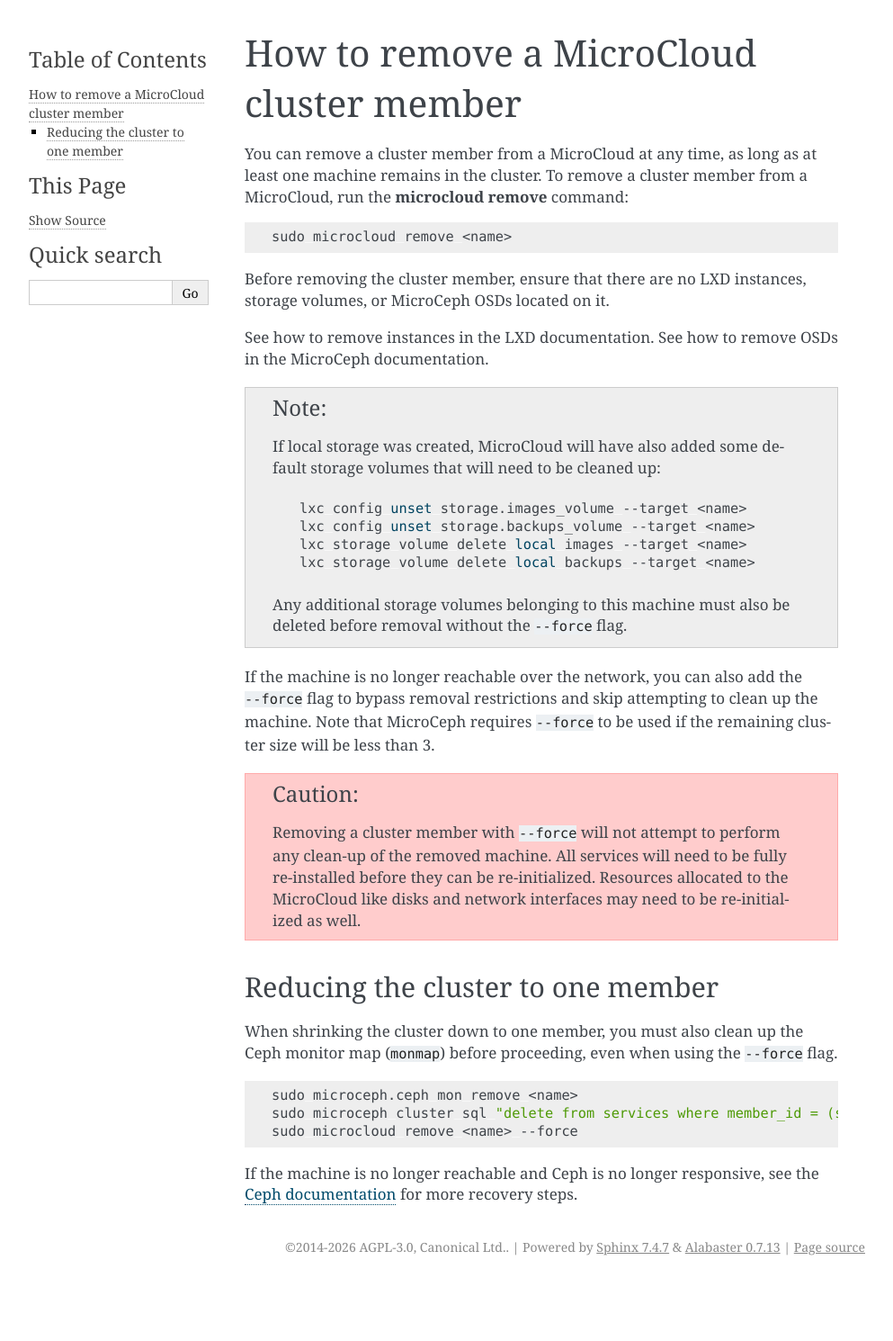
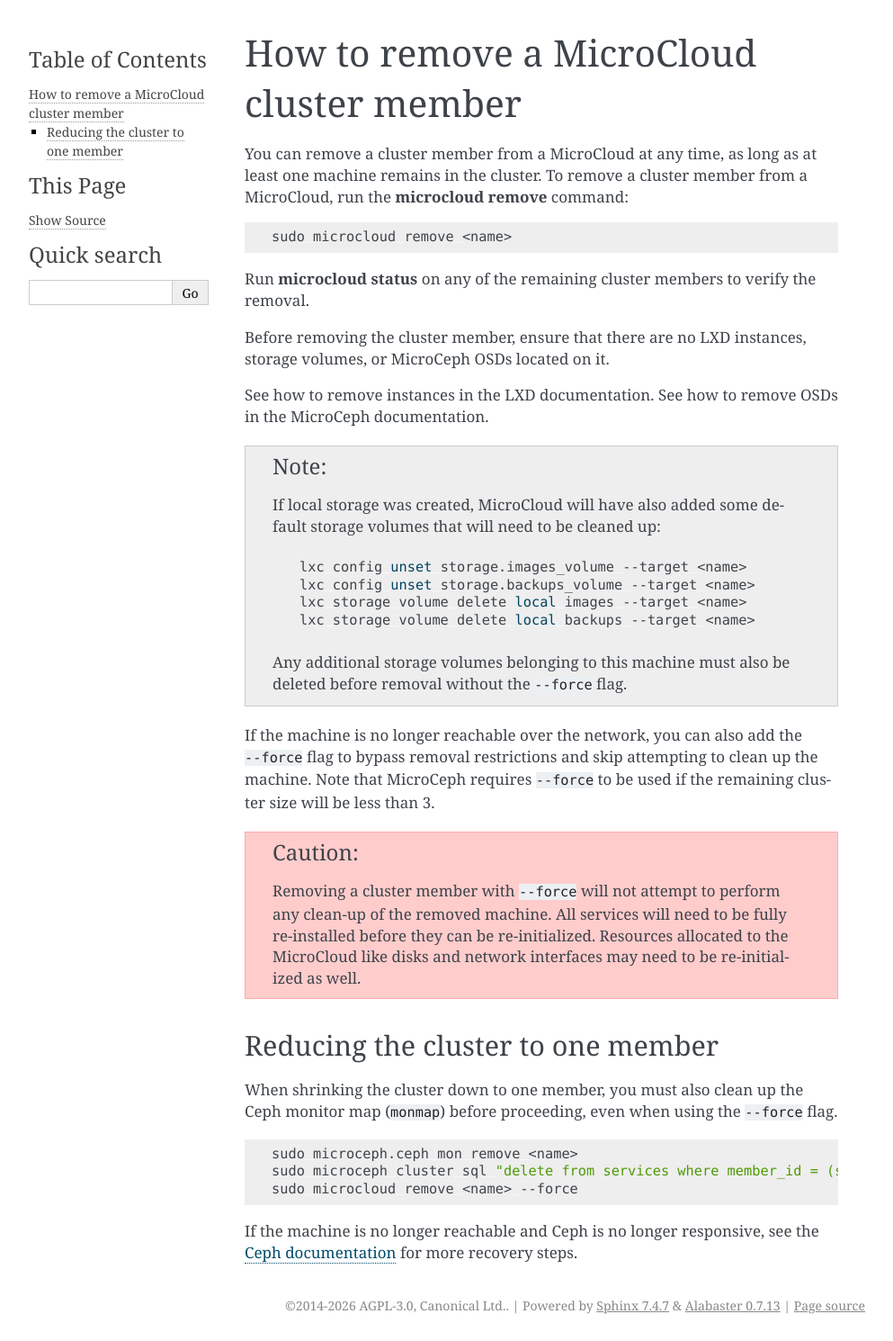
Before and after one commit to canonical/microcloud, a Sphinx documentation site: the page built from doc/how-to/member_remove.md, in a window 1280 px wide. Shown: the whole page at 90% size, without its empty margins (148-1141 px from the left). Built offline with Sphinx 7.4.7, drawn with Linux system fonts in a browser that asks for light colours; the version number could not be read and is left out; comment, search, counter and statistics services are not loaded; before the commit the page ends 1425 px from its top, so only the background shows below that.

Commit message:
doc: add sentence on how to verify member removal
Signed-off-by: Elijah Greenstein <elijah.greenstein@canonical.com>
(cherry picked from commit 40aa374934b8d948778f7428676f0c6b500bc67e)

````diff
--- a/doc/how-to/member_remove.md
+++ b/doc/how-to/member_remove.md
@@ -6,6 +6,8 @@
 ```bash
 sudo microcloud remove <name>
 ```
+
+Run {command}`microcloud status` on any of the remaining cluster members to verify the removal.
 
 Before removing the cluster member, ensure that there are no LXD instances, storage volumes, or MicroCeph OSDs located on it.
 
````
